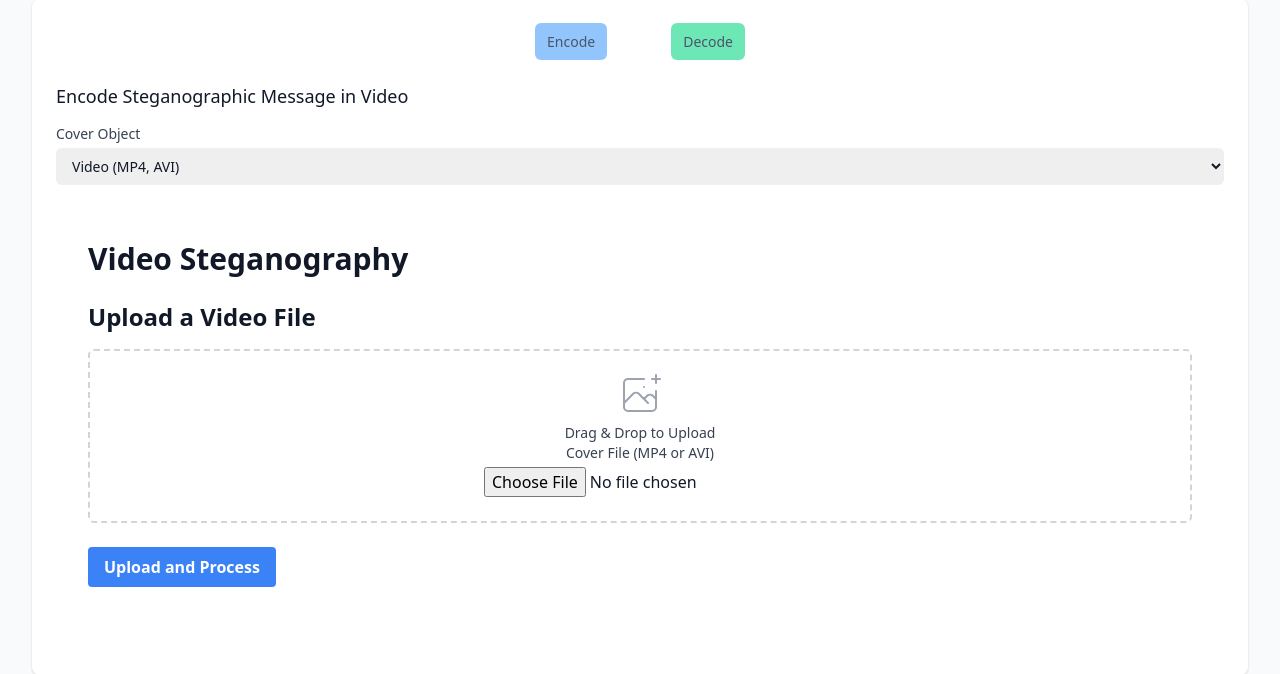
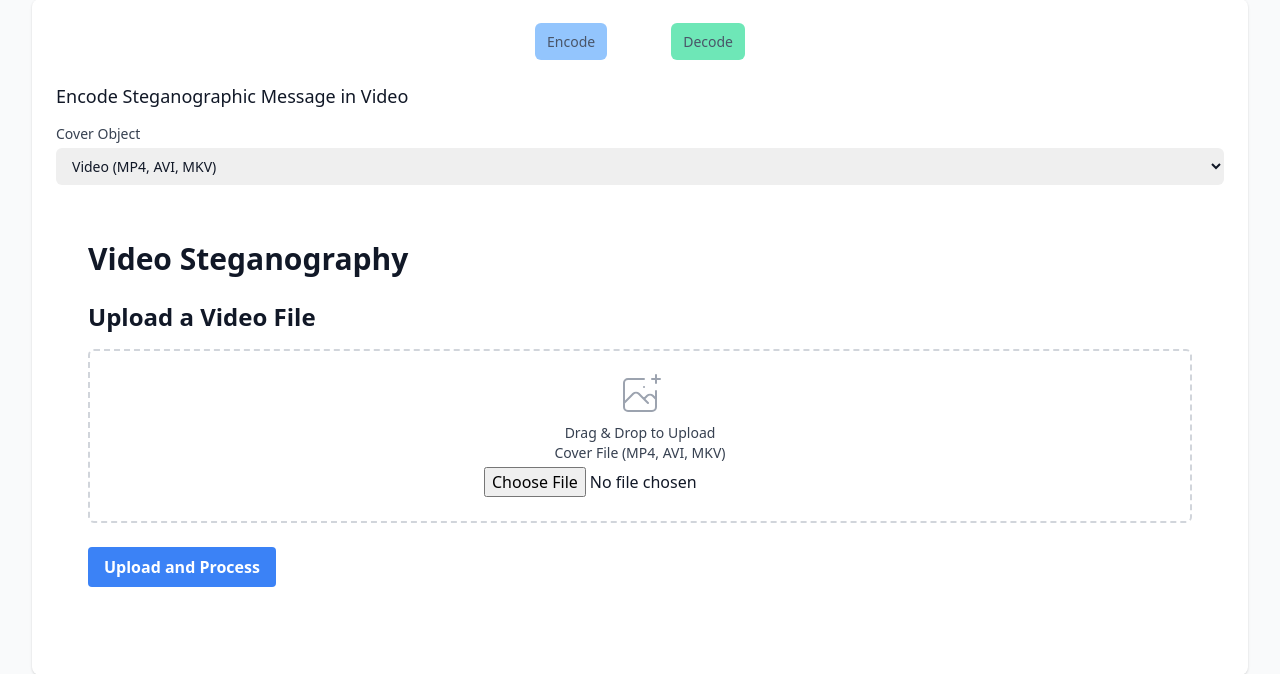
Before and after one commit to firdauz-bk/stenograph, a Flask app: page /video in a window 1280 px wide. Shown: the part 113-787 px from the top of the page. Run offline with Flask 3, Linux system fonts and the light colour scheme.

Commit message:
visual changes to mkv

```diff
--- a/app.py
+++ b/app.py
@@ -163,7 +163,7 @@ def upload_video():
         flash(f'Video uploaded successfully. {total_frames} frames detected.', 'success')
         return redirect(url_for('video'))
 
-    flash('Invalid file type. Please upload an MP4 or AVI file.', 'error')
+    flash('Invalid file type. Please upload an MP4, AVI or MKV file.', 'error')
     return redirect(url_for('video'))
 
 @app.route('/encode_video', methods=['POST'])
--- a/templates/encode_video.html
+++ b/templates/encode_video.html
@@ -40,7 +40,7 @@
                         <div>
                             <label for="cover_object" class="block text-sm font-medium text-gray-700">Cover Object</label>
                             <select id="cover_object" onchange="handleCoverObjectChange(this)" name="cover_object" class="mt-1 block w-full pl-3 pr-10 py-2 text-base border-gray-300 focus:outline-none focus:ring-hf-blue focus:border-hf-blue sm:text-sm rounded-md">
-                                <option value="video">Video (MP4, AVI)</option>
+                                <option value="video">Video (MP4, AVI, MKV)</option>
                                 <option value="audio">Audio (MP3, WAV)</option>
                                 <option value="image">Image (PNG, GIF, BMP)</option>
                             </select>
@@ -58,7 +58,7 @@
                                             <svg class="mx-auto h-12 w-12 text-gray-400" stroke="currentColor" fill="none" viewBox="0 0 48 48" aria-hidden="true">
                                                 <path d="M28 8H12a4 4 0 00-4 4v20m32-12v8m0 0v8a4 4 0 01-4 4H12a4 4 0 01-4-4v-4m32-4l-3.172-3.172a4 4 0 00-5.656 0L28 28M8 32l9.172-9.172a4 4 0 015.656 0L28 28m0 0l4 4m4-24h8m-4-4v8m-12 4h.02" stroke-width="2" stroke-linecap="round" stroke-linejoin="round" />
                                             </svg>
-                                            <label for="cover_video" class="block text-sm font-medium text-gray-700">Drag & Drop to Upload<br> Cover File (MP4 or AVI)</label>
+                                            <label for="cover_video" class="block text-sm font-medium text-gray-700">Drag & Drop to Upload<br> Cover File (MP4, AVI, MKV)</label>
                                             <input type="file" id="cover_video" name="cover_video" accept=".mp4,.avi,.mkv" class="mt-1 block w-full" required>
                                         </div>
                                 </div>
```
